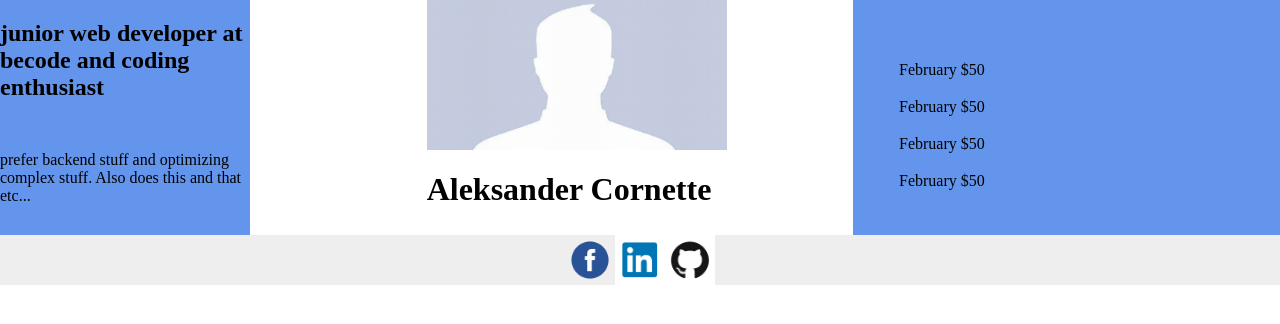
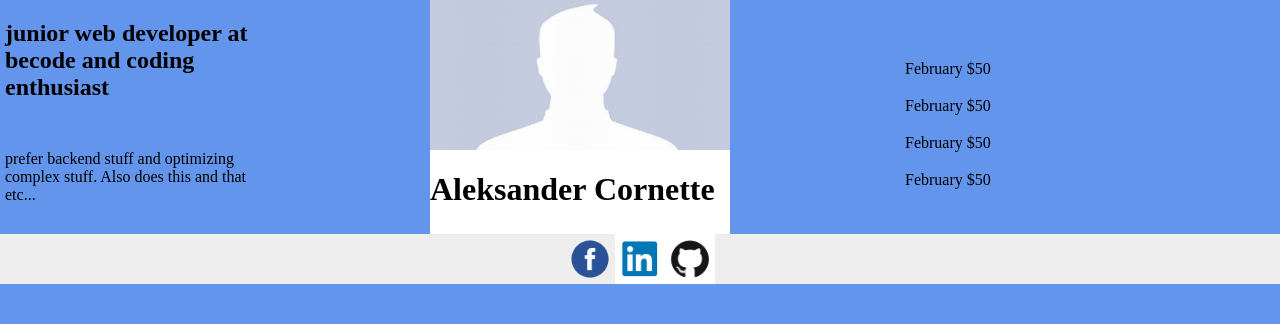
Before and after one commit to 1A1eks/V-Card, a plain HTML site: page V-Card.html in a window 1280 px wide. Drawn offline with Linux system fonts and the light colour scheme.

Commit message:
open beta

```diff
--- a/style.css
+++ b/style.css
@@ -1,10 +1,13 @@
 body {
     margin:0;
+    background:#6495ED;
 }
 
 #page {
     display:grid;
     grid-template-columns: 1fr 1fr 1fr;
+
+    grid-column-gap: 10px;
 
 
 }
@@ -15,9 +18,15 @@ body {
     display: flex;
     flex-wrap: wrap;
     max-width: 250px;
-    grid-column-gap: 10px;
     background: #6495ED;
+    margin-left:5px;
 
+
+}
+
+#namefoto {
+    max-width:300px;
+    background: white;
 }
 
 tr:hover {
```
